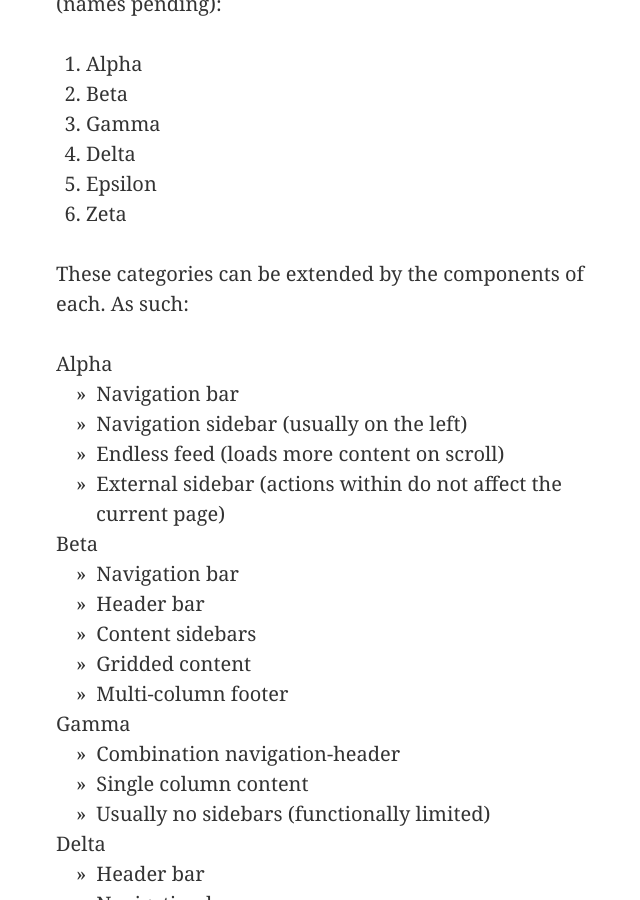
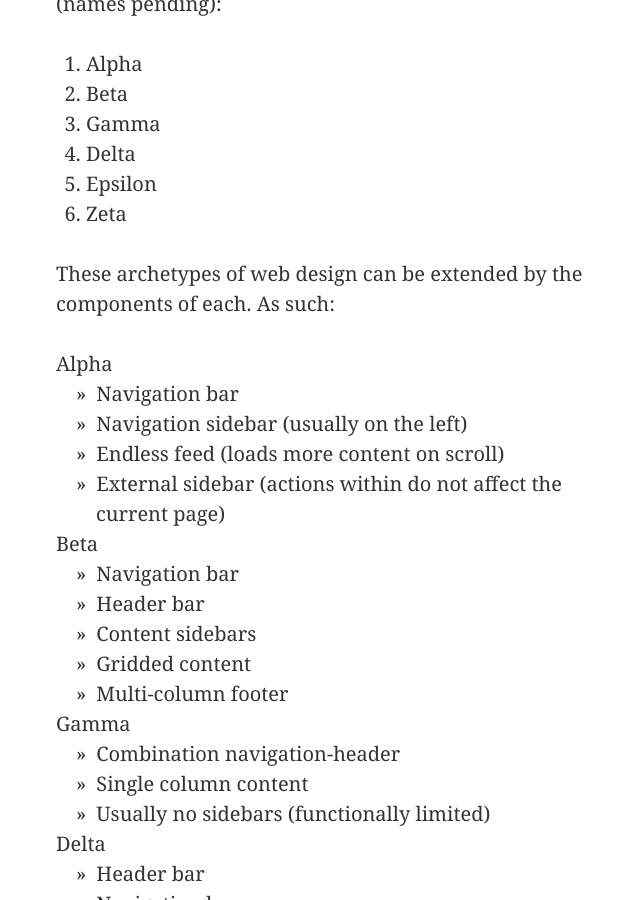
Before and after one commit to taylor-edwards/layout-patterns, a Jekyll site: the page built from index.md, in a window 1280 px wide and 900 px high, scrolled down 1368 px. Shown: the whole window, without its empty margins (134-774 px from the left). Built offline with Jekyll 4.4.1, drawn with Linux system fonts in a browser that asks for light colours; some of the changed text lies outside the part shown.

Commit message:
Phrasing/spelling update

```diff
--- a/humans.txt
+++ b/humans.txt
@@ -5,9 +5,11 @@ Twitter:                         @Rumudiez
 Location:                        Seattle, Washington
 
 /* THANKS */
+Kerri Augenstein: http://www.kaugenstein.com/
+Tiffany Laine De Mott
+Scott Garner: http://j38.net/
+Liz Heidner: http://www.lizheidner.com/
 Natalia Ilyin: www.nataliailyin.net
-Tiffany DeMott
-Scott Garner: http://j38.net/
 
 /* SITE */
 Last update: 2015/05/01
--- a/index.md
+++ b/index.md
@@ -12,7 +12,8 @@ My answer is this: functionality is mutually dependent on layout and web design
 
 The most confirming piece of evidence supporting this is the reverse application of the sorting technique. If you group websites together by function alone (i.e. social media, news media, forum, etc), you'll notice the groupings form in the same way as if you categorized based on layout alone. My reason for not simply sorting by function, however, is that implementation and user flows are much more flexible than layout design, and tend to fluctuate significantly between even these similar websites. Staying within the base-level of layout patterns, I've been able to provide a consistent and accurate taxonomy of web design.
 
-<p id="patterns">Most websites can be grouped into the following categories (names pending):</p>
+Most websites can be grouped into the following categories (names pending):
+{: archetypes}
 
 1. Alpha
 2. Beta
@@ -21,7 +22,7 @@ The most confirming piece of evidence supporting this is the reverse application
 5. Epsilon
 6. Zeta
 
-These categories can be extended by the components of each. As such:
+These archetypes of web design can be extended by the components of each. As such:
 
 Alpha
   : Navigation bar
```
Also changed, not shown: other parts of index.md (+1 -1 lines), process.md (+1 -1 lines).
